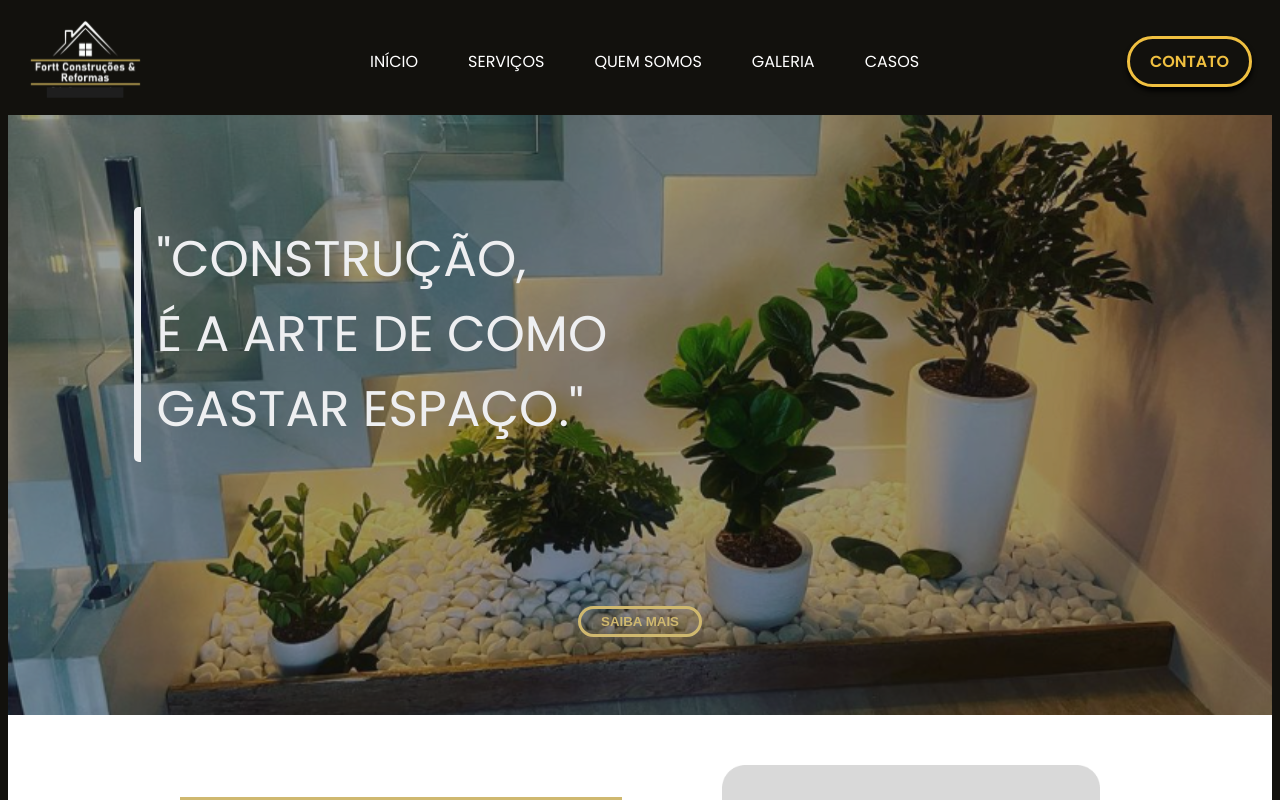
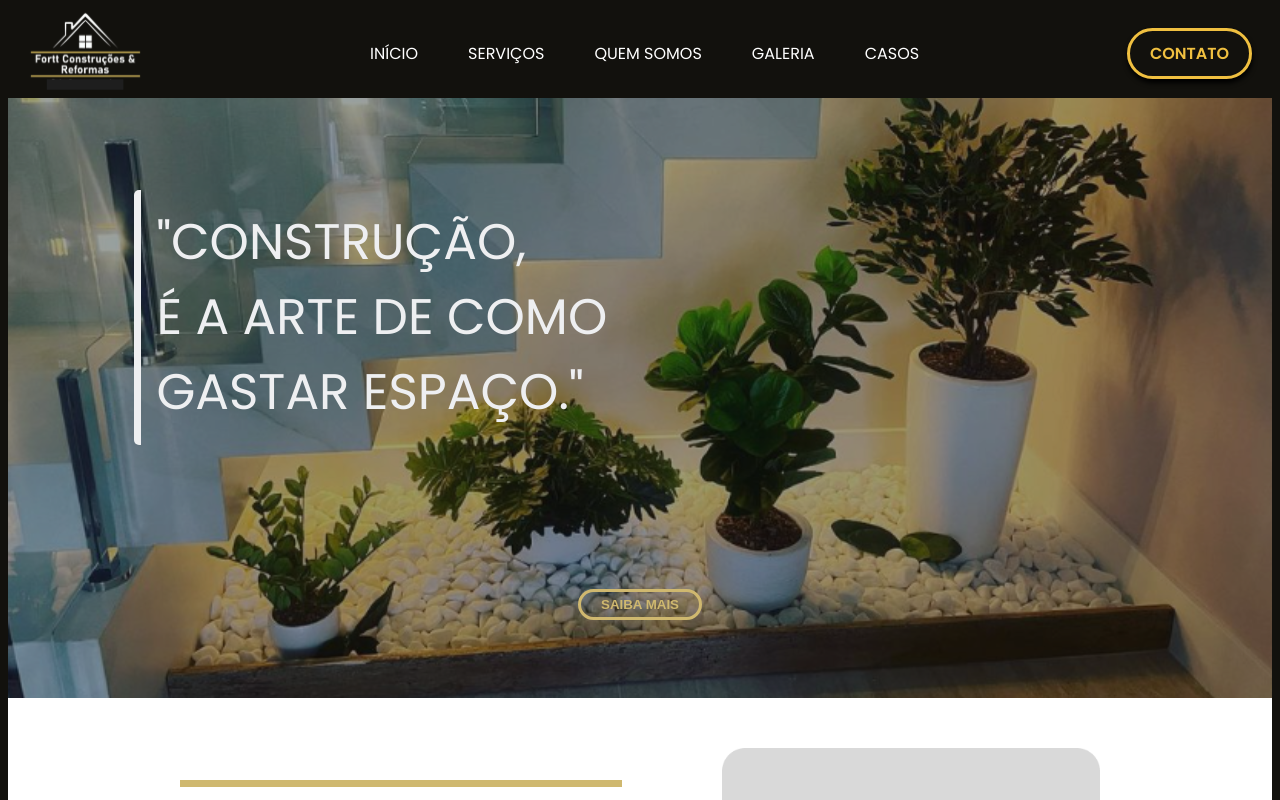
Before and after one commit to Solractys/fortt-cr, a Next.js app in the folder forttcr/: page / in a window 1280 px wide. Shown: the top 800 px of the page. Built offline with nearby package versions, Linux system fonts and the light colour scheme.

Commit message:
finish template

```diff
--- a/forttcr/src/app/components/Navbar.module.css
+++ b/forttcr/src/app/components/Navbar.module.css
@@ -4,6 +4,7 @@
     align-items: center;
     background-color: #12110D;
     padding: 10px 20px;
+    height: 70px;
 }
 
 .logo img {
--- a/forttcr/src/app/gallery/page.module.css
+++ b/forttcr/src/app/gallery/page.module.css
@@ -1,7 +1,6 @@
 .gallerySection {
   background-color: #fff;
   text-align: center;
-  padding: 50px;
   display: flex;
   justify-content: center;
   align-items: center;
```
